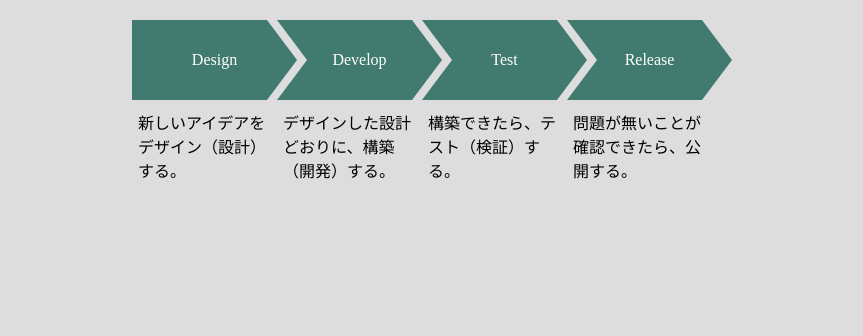
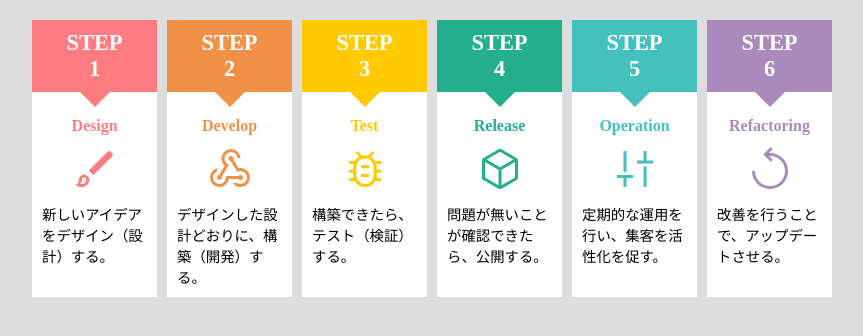
Before and after one commit to yugeta/step_pattern, a plain HTML site: page index.html in a window 1280 px wide. Shown: the whole page, without its empty margins (208-1071 px from the left). Drawn offline with Linux system fonts and the light colour scheme.

Commit message:
first-commit

```diff
--- /dev/null
+++ b/color.css
@@ -0,0 +1,160 @@
+.step,
+.step *,
+.step *::before,
+.step *::after{
+  -webkit-box-sizing : border-box;
+     -moz-box-sizing : border-box;
+       -o-box-sizing : border-box;
+      -ms-box-sizing : border-box;
+          box-sizing : border-box;
+}
+
+.step ul,
+.step li{
+  list-style:none;
+  margin:0;
+  padding:0;
+}
+
+.step{
+  --size-width  : 800px;
+  --color-1     : #ff7d81;
+  --color-2     : #f19148;
+  --color-3     : #ffcb00;
+  --color-4     : #25af8f;
+  --color-5     : #44c0bf;
+  --color-6     : #aa89bd;
+
+
+  width  : var(--size-width);
+  margin : 20px auto;
+}
+
+.step .color{
+  display : flex;
+  gap     : 10px;
+}
+.step .color > *{
+  flex    : 1;
+  background-color:white;
+}
+.step .color .label{
+  padding: 10px;
+  text-align:center;
+  font-weight:bold;
+}
+.step .color .image{
+  text-align:center;
+}
+.step .color .image > *{
+  width:48px;
+  height:48px;
+}
+.step .color .text{
+  padding:10px;
+  white-space:pre-wrap;
+  word-break:break-all;
+  font-size:0.9rem;
+}
+
+.color li:nth-child(1) .num{--color-bg:var(--color-1)}
+.color li:nth-child(2) .num{--color-bg:var(--color-2)}
+.color li:nth-child(3) .num{--color-bg:var(--color-3)}
+.color li:nth-child(4) .num{--color-bg:var(--color-4)}
+.color li:nth-child(5) .num{--color-bg:var(--color-5)}
+.color li:nth-child(6) .num{--color-bg:var(--color-6)}
+
+.color li:nth-child(1) .label{color:var(--color-1)}
+.color li:nth-child(2) .label{color:var(--color-2)}
+.color li:nth-child(3) .label{color:var(--color-3)}
+.color li:nth-child(4) .label{color:var(--color-4)}
+.color li:nth-child(5) .label{color:var(--color-5)}
+.color li:nth-child(6) .label{color:var(--color-6)}
+
+.color li:nth-child(1) .image{fill:var(--color-1)}
+.color li:nth-child(2) .image{fill:var(--color-2)}
+.color li:nth-child(3) .image{fill:var(--color-3)}
+.color li:nth-child(4) .image{fill:var(--color-4)}
+.color li:nth-child(5) .image{fill:var(--color-5)}
+.color li:nth-child(6) .image{fill:var(--color-6)}
+
+.color{
+  counter-reset     :num 0;
+}
+.color li{
+  counter-increment : num;
+}
+.color li .num{
+  padding:10px 0;
+  text-align:center;
+  --size-tail : 15px;
+  position:relative;
+  background-color:var(--color-bg);
+  margin: 0 0 var(--size-tail) 0;
+}
+.color li .num::before{
+  content : '';
+  display:block;
+  position:absolute;
+  top:100%;
+  left:50%;
+  transform:translate(-50% , 0);
+  width: 0;
+  height: 0;
+  border-left   : var(--size-tail) solid transparent;
+  border-right  : var(--size-tail) solid transparent;
+  border-top    : var(--size-tail)solid var(--color-bg);
+  border-bottom : 0;
+}
+.color li .num::after{
+  content           : 'STEP\A'counter(num);
+  font-size         : 1.4rem;
+  white-space       : pre-wrap;
+  display:block;
+  text-align:center;
+  color:white;
+  font-weight:bold;
+}
+
+
+@media (max-width:800px){
+  .step{
+    width:100%;
+  }
+  .step .color{
+    flex-direction : column;
+    width: calc(100% - var(--size-arrow));
+    gap:10px;
+  }
+  .step .color li{
+    display:grid;
+    grid-template-columns:30% 1fr;
+  }
+  .step .color li .num{
+    grid-column : 1/2;
+    grid-row    : 1/4;
+  }
+  .color li .num{
+    padding:10px;
+    margin: 0 var(--size-tail) 0 0;
+  }
+  .color li .num::before{
+    left:100%;
+    top:50%;
+    transform:translate(0,-50%);
+    border-top   : var(--size-tail) solid transparent;
+    border-bottom  : var(--size-tail) solid transparent;
+    border-left    : var(--size-tail)solid var(--color-bg);
+    border-right : 0;
+  }
+  .color li .num::after{
+    position:absolute;
+    font-size:1.0rem;
+    top:50%;
+    left:50%;
+    transform:translate(-50%,-50%);
+  }
+  .step .color .label{
+    font-size:0.9rem;
+  }
+}
--- a/index.html
+++ b/index.html
@@ -1,6 +1,6 @@
 <meta name="viewport" content="width=device-width, initial-scale=1, user-scalable=no">
 <meta charset='utf-8' />
-<link rel='stylesheet' href='pentagon.css' />
+<link rel='stylesheet' href='color.css' />
 <style>
   body{
     background-color:#ddd;
@@ -8,22 +8,42 @@
 </style>
 
 <div class='step'>
-  <ul class='pentagon'>
+  <ul class='color'>
     <li>
-      <div class='arrow'>Design</div>
+      <div class='num'></div>
+      <div class='label'>Design</div>
+      <div class='image'><svg xmlns="http://www.w3.org/2000/svg" viewBox="0 96 960 960"><path d="M215 939q-33.835 0-66.917-11.5Q115 916 90 890q35-12 50-35t15-62q0-43.75 30.676-74.375Q216.353 688 260.176 688 304 688 334.5 718.625T365 793q0 64-43.5 105T215 939Zm0-60q35 0 62.5-25t27.5-61q0-20-12.5-32.5T260 748q-20 0-32.5 12.5T215 793q0 39-8.5 57.5T175 873q6 1 20 3.5t20 2.5Zm230-177-90-95 376-376q14-14 31-14.5t32 14.5l29 29q15 15 14.5 32.5T823 324L445 702Zm-185 91Z"/></svg></div>
       <div class='text'>新しいアイデアをデザイン（設計）する。</div>
     </li>
     <li>
-      <div class='arrow'>Develop</div>
+      <div class='num'></div>
+      <div class='label'>Develop</div>
+      <div class='image'><svg xmlns="http://www.w3.org/2000/svg" viewBox="0 96 960 960"><path d="M270 936q-78 0-134-56T80 746q0-67 39-117t101-66v63q-35 14-57.5 46.5T140 746q0 54 38 92t92 38q54 0 92-38t38-92v-30h249q8-9 19-14.5t22-5.5q21 0 35.5 14.5T740 746q0 20-14.5 35T690 796q-11 0-22-5.5T649 776H458q-14 69-66.5 114.5T270 936Zm420 0q-48 0-88.5-22T535 856h86q15 10 32.5 15t36.5 5q54 0 92-38t38-92q0-54-38-92t-92-38q-19 0-35 4.5T624 634L495 416q-20-4-32.5-17.5T450 366q0-21 15-35.5t35-14.5q21 0 35.5 14.5T550 366q0 4-.5 7.5T547 384l103 176q11-2 21.5-3t18.5-1q79 0 134.5 55.5T880 746q0 78-55.5 134T690 936ZM270 796q-20 0-35-15t-15-35q0-18 12.5-31.5T264 696l111-187q-30-29-47.5-65.5T310 366q0-79 56-134.5T500 176q76 0 131 52.5T690 356h-60q-3-51-40.5-85.5T500 236q-54 0-92 38t-38 92q0 42 24.5 75.5T457 489L316 727q2 6 3 10.5t1 8.5q0 20-14.5 35T270 796Z"/></svg></div>
       <div class='text'>デザインした設計どおりに、構築（開発）する。</div>
     </li>
     <li>
-      <div class='arrow'>Test</div>
+      <div class='num'></div>
+      <div class='label'>Test</div>
+      <div class='image'><svg xmlns="http://www.w3.org/2000/svg" viewBox="0 96 960 960"><path d="M480 936q-65 0-121-31t-83-89H160v-60h92q-7-26-7-52.5V650h-86v-60h86q0-29 .5-57.5T254 476h-94v-60h120q14-28 37-49t51-35l-77-76 40-40 94 94q28-10 56.5-10t56.5 10l94-94 40 40-76 76q28 14 49.5 35.5T683 416h118v60h-95q9 28 8.5 56.5T714 590h87v60h-87q0 27 .5 53.5T708 756h93v60H685q-26 59-82.5 89.5T480 936Zm0-60q72 0 123-50.5T654 703V536q0-72-51-122.5T480 363q-72 0-123 50.5T306 536v167q0 72 51 122.5T480 876Zm-80-140h160v-60H400v60Zm0-173h160v-60H400v60Zm80 57h.5-.5.5-.5.5-.5.5-.5Z"/></svg></div>
       <div class='text'>構築できたら、テスト（検証）する。</div>
     </li>
     <li>
-      <div class='arrow'>Release</div>
+      <div class='num'></div>
+      <div class='label'>Release</div>
+      <div class='image'><svg xmlns="http://www.w3.org/2000/svg" viewBox="0 96 960 960"><path d="m180 746 270 156V593L180 437v309Zm330 156 270-156V436L510 593v309ZM213 387l267 155 266-155-266-154-267 154Zm-93 394V406q0-16 8-30t22-22l300-173q14-8 30-8t30 8l300 173q14 8 22 22t8 30v340q0 16-8 30t-22 22L510 971q-14 8-30 8t-30-8L120 781Zm360-205Z"/></svg></div>
       <div class='text'>問題が無いことが確認できたら、公開する。</div>
+    </li>
+    <li>
+      <div class='num'></div>
+      <div class='label'>Operation</div>
+      <div class='image'><svg xmlns="http://www.w3.org/2000/svg" viewBox="0 96 960 960"><path d="M520 466v-60h130V216h60v190h130v60H520Zm130 470V526h60v410h-60Zm-400 0V756H120v-60h320v60H310v180h-60Zm0-300V216h60v420h-60Z"/></svg></div>
+      <div class='text'>定期的な運用を行い、集客を活性化を促す。</div>
+    </li>
+    <li>
+      <div class='num'></div>
+      <div class='label'>Refactoring</div>
+      <div class='image'><svg xmlns="http://www.w3.org/2000/svg" viewBox="0 96 960 960"><path d="M480 976q-75 0-140.5-28T225 871q-49-49-77-114.5T120 616h60q0 125 87.5 212.5T480 916q125 0 212.5-87.5T780 616q0-125-85-212.5T485 316h-23l73 73-41 42-147-147 147-147 41 41-78 78h23q75 0 140.5 28T735 361q49 49 77 114.5T840 616q0 75-28 140.5T735 871q-49 49-114.5 77T480 976Z"/></svg></div>
+      <div class='text'>改善を行うことで、アップデートさせる。</div>
     </li>
   </ul>
 </div>
--- a/pentagon.css
+++ /dev/null
@@ -1,136 +0,0 @@
-.step,
-.step *,
-.step *::before,
-.step *::after{
-  -webkit-box-sizing : border-box;
-     -moz-box-sizing : border-box;
-       -o-box-sizing : border-box;
-      -ms-box-sizing : border-box;
-          box-sizing : border-box;
-}
-
-.step ul,
-.step li{
-  list-style:none;
-  margin:0;
-  padding:0;
-}
-
-.step{
-  --size-width  : 600px;
-  --size-height : 80px;
-  --size-arrow  : 30px;
-  --size-gap    : 10px;
-  --color-bg    : #417a6e;
-
-  width  : var(--size-width);
-  margin : 20px auto;
-}
-
-.step .pentagon{
-  display:flex;
-  gap:calc(var(--size-arrow) + var(--size-gap));
-  width:calc(100% - var(--size-arrow) * 2);
-  margin:0 auto;
-}
-.step .pentagon > *{
-  flex: 1;
-}
-
-.step .pentagon > * .arrow{
-  background-color: var(--color-bg);
-  position:relative;
-  height:var(--size-height);
-  color:white;
-  text-align:center;
-  padding:10px 0;
-  display:flex;
-  align-items:center;
-  justify-content:center;
-}
-.step .pentagon > * .arrow *{
-  z-index:2
-}
-
-.step .pentagon > * .arrow > *{
-  white-space:normal;
-  word-break:break-all;
-}
-
-.step .pentagon > *:first-child .arrow::before{
-  content:'';
-  position:absolute;
-  left:calc(var(--size-arrow) * -1);
-  top:0;
-  height:100%;
-  width:var(--size-arrow);
-  background-color:var(--color-bg);
-}
-
-.step .pentagon > *:not(:first-child) .arrow::before{
-  content:'';
-  position:absolute;
-  left:calc(var(--size-arrow) * -1);
-  top:0;
-  background-color:transparent;
-  z-index:-1;
-
-  width: 0px;
-  height: 0px;
-  border-style: solid;
-  border-width: calc(var(--size-height) / 2) var(--size-arrow) calc(var(--size-height) / 2) var(--size-arrow);
-  border-color: var(--color-bg) var(--color-bg) var(--color-bg) transparent;
-}
-
-.step .pentagon > * .arrow::after{
-  content:'';
-  position:absolute;
-  left:100%;
-  top:0;
-  background-color:transparent;
-  z-index:1;
-
-  width: 0px;
-  height: 0px;
-  border-style: solid;
-  border-width: calc(var(--size-height) / 2) var(--size-arrow) calc(var(--size-height) / 2) var(--size-arrow);
-  border-color: transparent transparent transparent var(--color-bg);
-}
-
-.step .pentagon > * .text{
-  display:flex;
-  gap:var(--size-gap);
-  width:calc(100% + var(--size-arrow) * 1.1);
-  margin-left:calc(var(--size-arrow) * -0.8);
-  padding:10px 0;
-}
-
-.step .pentagon > * .text > *{
-  padding:10px;
-  flex: 1;
-}
-
-@media (max-width:700px){
-  .step{
-    width:100%;
-  }
-  .step .pentagon{
-    flex-direction : column;
-    width: calc(100% - var(--size-arrow));
-    gap:var(--size-gap);
-  }
-  .step .pentagon > *{
-    width:100%;
-  }
-  .step .pentagon > * .arrow{
-    width:calc(100% - var(--size-arrow));
-    max-width:250px;
-  }
-  .step .pentagon > * .text{
-    width:calc(100% - var(--size-arrow));
-    margin:var(--size-gap) auto 0;
-  }
-  .step .pentagon > * .arrow::before{
-    content:none!important;
-  }
-}
```
Also changed, not shown: banner.png, 1 other file.
